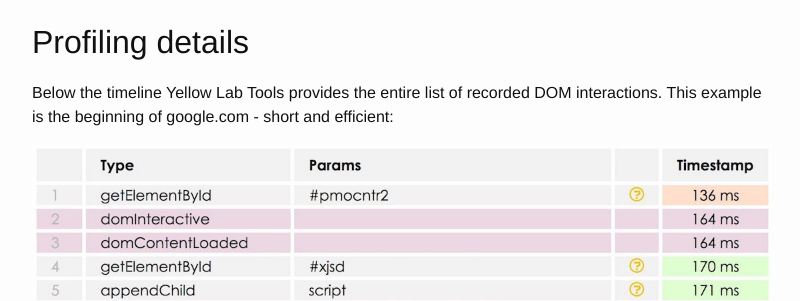
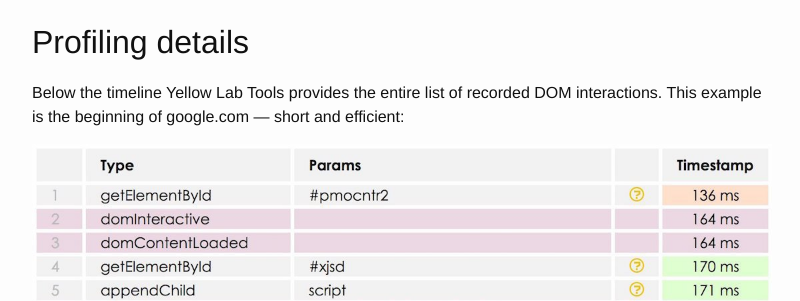
Before and after one commit to gmetais/gmetais.github.io, a Jekyll site: the page built from _posts/2014-11-18-untangle_the_js_spaghetti_code.markdown, in a window 1280 px wide and 900 px high, scrolled down 1997 px. Shown: the part 176-477 px from the top of the window, without its empty margins (238-1038 px from the left). Built offline with Jekyll 4.4.1, drawn with Linux system fonts in a browser that asks for light colours; some of the changed text lies outside the part shown.

Commit message:
Last minute changes

```diff
--- a/_posts/2014-11-18-untangle_the_js_spaghetti_code.markdown
+++ b/_posts/2014-11-18-untangle_the_js_spaghetti_code.markdown
@@ -67,7 +67,7 @@ And of course the main rule is **reduce the number of DOM interactions**. AOL’
 Profiling details
 -----------------
 
-Below the timeline Yellow Lab Tools provides the entire list of recorded DOM interactions. This example is the beginning of google.com - short and efficient:
+Below the timeline Yellow Lab Tools provides the entire list of recorded DOM interactions. This example is the beginning of google.com — short and efficient:
 
 ![YellowLabTools profiler screenshot](/assets/YLTprofiler1.jpg)
 
```
Also changed, not shown: other parts of _posts/2014-11-18-untangle_the_js_spaghetti_code.markdown (+1 -1 lines).
